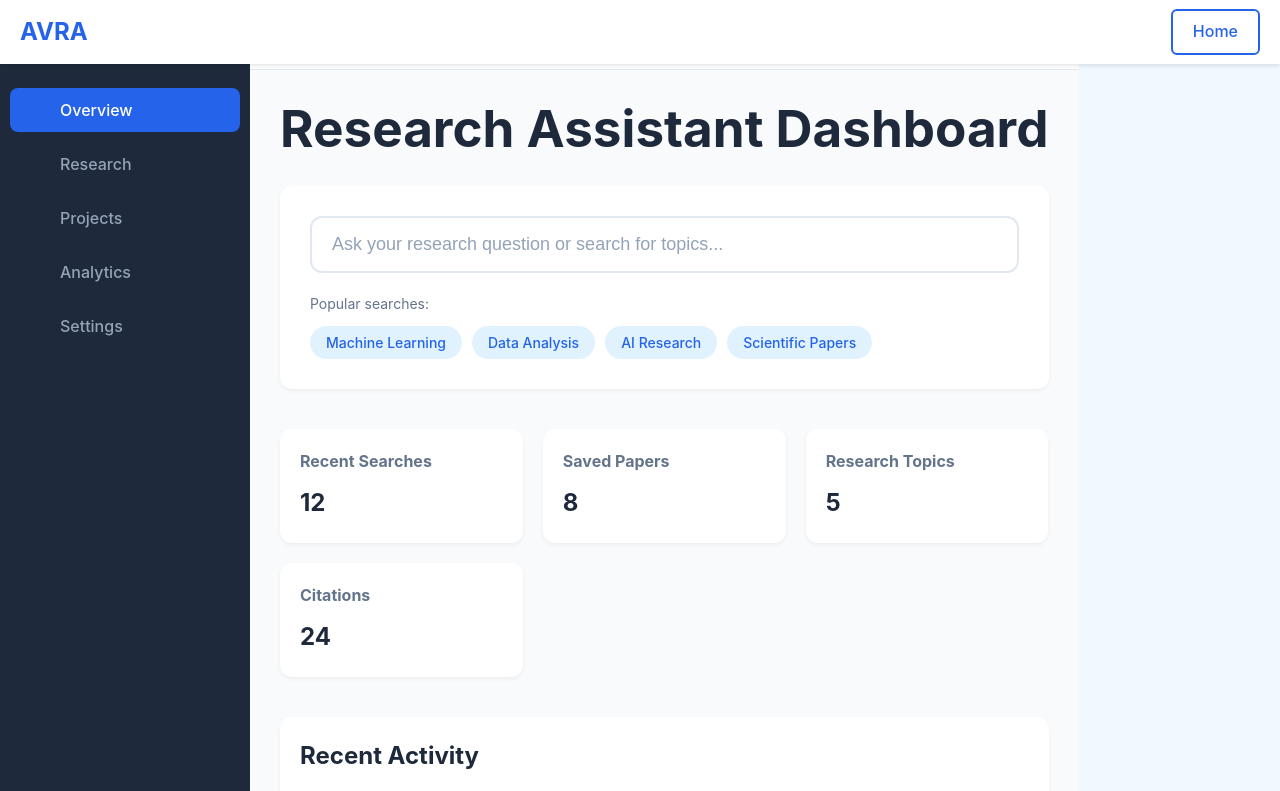
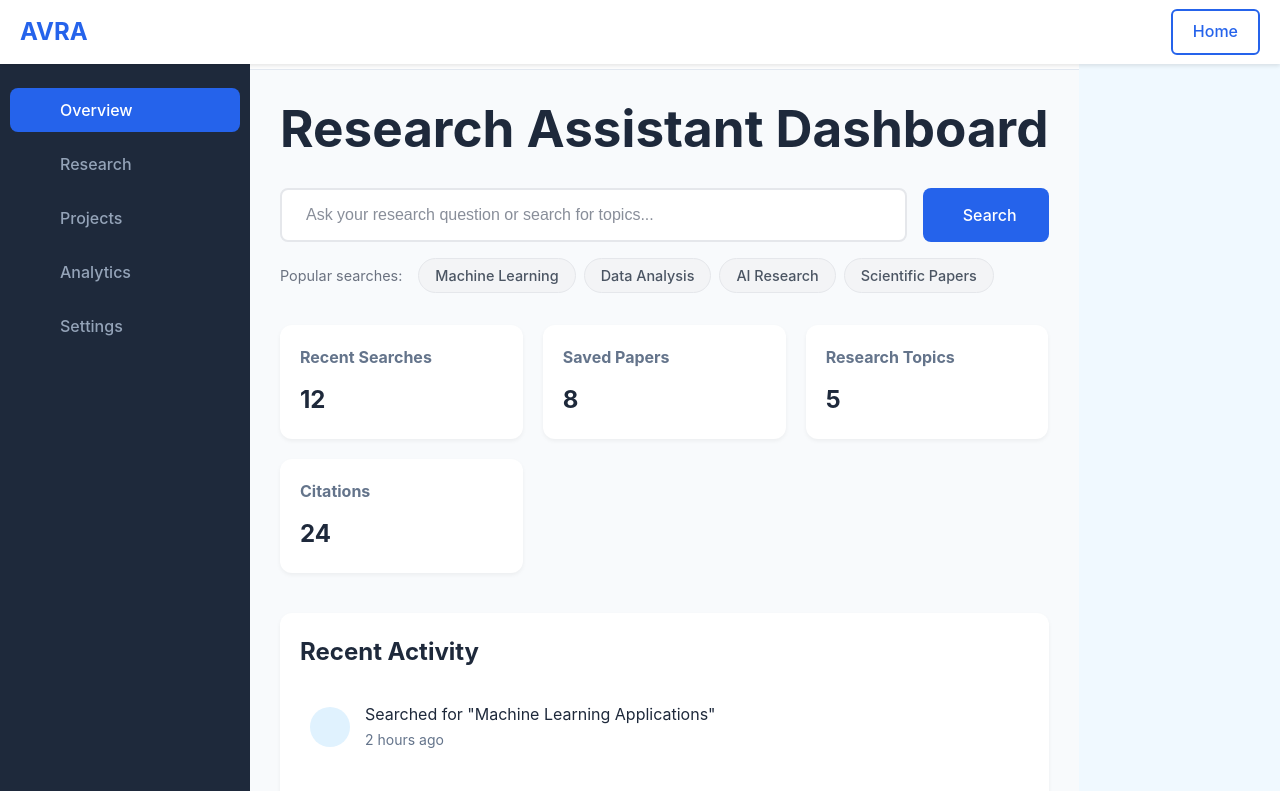
Before and after one commit to AnjaliRawatAR/AI-based-virtual-research-assistant, a React (Vite) app in the folder Frontend/: page /dashboard in a window 1280 px wide. Shown: the top 791 px of the page. Built offline with nearby package versions, Linux system fonts and the light colour scheme.

Commit message:
make changes

```diff
--- a/Frontend/src/components/Dashboard.jsx
+++ b/Frontend/src/components/Dashboard.jsx
@@ -11,11 +11,14 @@ const Dashboard = () => {
   const handleSearch = async (e) => {
     e.preventDefault();
     setIsLoading(true);
+    console.log(searchQuery);
     try {
       // TODO: Replace with actual API call
-      const response = await fetch(`http://localhost:8000/api/search?query=${searchQuery}`);
+      const response = await fetch(`http://localhost:8000/search?query=${searchQuery}`);
       const data = await response.json();
+      console.log(data);
       setSearchResults(data);
+      console.log(searchResults);
     } catch (error) {
       console.error('Error fetching results:', error);
     } finally {
@@ -100,15 +103,24 @@ const Dashboard = () => {
                     />
                     <button type="submit" className="search-button">
                       <i className="fas fa-search"></i>
+                      Search
                     </button>
                   </div>
                   <div className="search-suggestions">
                     <span className="suggestion-label">Popular searches:</span>
                     <div className="suggestion-tags">
-                      <button className="suggestion-tag">Machine Learning</button>
-                      <button className="suggestion-tag">Data Analysis</button>
-                      <button className="suggestion-tag">AI Research</button>
-                      <button className="suggestion-tag">Scientific Papers</button>
+                      <button className="suggestion-tag" onClick={() => setSearchQuery('Machine Learning')}>
+                        Machine Learning
+                        </button>
+                      <button className="suggestion-tag" onClick={() => setSearchQuery('Data Analysis')}>
+                        Data Analysis
+                      </button>
+                      <button className="suggestion-tag" onClick={() => setSearchQuery('AI Research')}>
+                        AI Research
+                      </button>
+                      <button className="suggestion-tag" onClick={() => setSearchQuery('Scientific Papers')}>
+                        Scientific Papers
+                      </button>
                     </div>
                   </div>
                 </form>
--- a/Frontend/src/components/Signup.jsx
+++ b/Frontend/src/components/Signup.jsx
@@ -1,6 +1,6 @@
-import React, { useState } from 'react';
+import { useState } from 'react';
 import { Link, useNavigate } from 'react-router-dom';
-import '../styles/Signup.css';
+import '../styles/Login.css';
 
 const Signup = () => {
   const navigate = useNavigate();
@@ -10,79 +10,74 @@ const Signup = () => {
     password: '',
     confirmPassword: ''
   });
-  const [error, setError] = useState('');
-  const [loading, setLoading] = useState(false);
+
+  const validatePasswords = () => {
+    return formData.password === formData.confirmPassword;
+  };
+
 
   const handleChange = (e) => {
-    setFormData({
-      ...formData,
-      [e.target.name]: e.target.value
-    });
+    const { name, value } = e.target;
+    setFormData(prevState => ({
+      ...prevState,
+      [name]: value
+    }));
   };
 
   const handleSubmit = async (e) => {
     e.preventDefault();
-    setError('');
-    setLoading(true);
-
-    if (formData.password !== formData.confirmPassword) {
-      setError('Passwords do not match');
-      setLoading(false);
-      return;
-    }
-
-    try {
+    if(!validatePasswords()){
+    // Handle signup logic here
+    console.log('Signup attempt with:', formData);
+    // After successful signup, redirect to OTP verification
+    try{
       const response = await fetch('http://localhost:8000/api/auth/signup', {
         method: 'POST',
         headers: {
-          'Content-Type': 'application/json',
+          'Content-Type': 'application/json'
         },
-        body: JSON.stringify({
-          name: formData.name,
-          email: formData.email,
-          password: formData.password,
-        }),
+        body: JSON.stringify(formData)
       });
+      const data = await response.json();
+      console.log(data);
+    }catch(err){
+      console.log(err);
+    }
 
-      const data = await response.json();
+    if(response.status === 201){
+      navigate('/verify-email')
+    }else{
+      alert(data.error);
+    }
 
-      if (!response.ok) {
-        throw new Error(data.message || 'Something went wrong');
-      }
+  }else{
+    alert('Passwords do not match');
+  }
 
-      // Store user data in localStorage
-      localStorage.setItem('user', JSON.stringify({
-        name: data.name,
-        email: data.email,
-        token: data.token
-      }));
 
-      // Navigate to dashboard
-      navigate('/dashboard');
-    } catch (err) {
-      setError(err.message);
-    } finally {
-      setLoading(false);
-    }
+
   };
 
   return (
     <div className="signup-container">
       <div className="login-box">
         <h2>Create Account</h2>
-        {error && <div className="error-message">{error}</div>}
+        <p className="login-subtitle">Please fill in your details to sign up</p>
+
         <form onSubmit={handleSubmit} className="login-form">
           <div className="form-group">
-            <label htmlFor="name">Name</label>
+            <label htmlFor="name">Full Name</label>
             <input
               type="text"
               id="name"
               name="name"
               value={formData.name}
               onChange={handleChange}
+              placeholder="Enter your full name"
               required
             />
           </div>
+
           <div className="form-group">
             <label htmlFor="email">Email</label>
             <input
@@ -91,9 +86,11 @@ const Signup = () => {
               name="email"
               value={formData.email}
               onChange={handleChange}
+              placeholder="Enter your email"
               required
             />
           </div>
+
           <div className="form-group">
             <label htmlFor="password">Password</label>
             <input
@@ -102,9 +99,11 @@ const Signup = () => {
               name="password"
               value={formData.password}
               onChange={handleChange}
+              placeholder="Create a password"
               required
             />
           </div>
+
           <div className="form-group">
             <label htmlFor="confirmPassword">Confirm Password</label>
             <input
@@ -113,20 +112,19 @@ const Signup = () => {
               name="confirmPassword"
               value={formData.confirmPassword}
               onChange={handleChange}
+              placeholder="Confirm your password"
               required
             />
           </div>
-          <button
-            type="submit"
-            className="signup-button"
-            disabled={loading}
-          >
-            {loading ? 'Creating Account...' : 'Sign Up'}
+
+          <button type="submit" className="login-button">
+            Sign Up
           </button>
         </form>
-        <div className="login-link">
-          Already have an account? <Link to="/login">Login</Link>
-        </div>
+
+        <p className="signup-prompt">
+          Already have an account? <Link to="/login" className="signup-link">Login</Link>
+        </p>
       </div>
     </div>
   );
--- a/Frontend/src/styles/Dashboard.css
+++ b/Frontend/src/styles/Dashboard.css
@@ -371,38 +371,37 @@
 
 /* Research Search Styles */
 .research-search-container {
-  margin-bottom: 40px;
-  background-color: white;
-  padding: 30px;
-  border-radius: 12px;
-  box-shadow: 0 2px 4px rgba(0, 0, 0, 0.05);
+  margin: 2rem 0;
+  width: 100%;
+  max-width: 800px;
+  margin-left: auto;
+  margin-right: auto;
 }
 
 .research-search-form {
-  display: flex;
-  flex-direction: column;
-  gap: 20px;
+  width: 100%;
 }
 
 .search-input-wrapper {
-  position: relative;
   display: flex;
-  align-items: center;
+  gap: 1rem;
+  margin-bottom: 1rem;
 }
 
 .research-search-input {
-  width: 100%;
-  padding: 16px 50px 16px 20px;
-  font-size: 18px;
-  border: 2px solid #e2e8f0;
-  border-radius: 12px;
+  flex: 1;
+  padding: 1rem 1.5rem;
+  border: 2px solid #e5e7eb;
+  border-radius: 8px;
+  font-size: 1rem;
   transition: all 0.3s ease;
   background-color: white;
-  color: #1e293b;
+  color: #1f2937;
 }
 
 .research-search-input::placeholder {
-  color: #94a3b8;
+  color: #6b7280;
+  opacity: 0.8;
 }
 
 .research-search-input:focus {
@@ -413,51 +412,97 @@
 }
 
 .search-button {
-  position: absolute;
-  right: 15px;
-  background: none;
+  padding: 0 2rem;
+  background-color: #2563eb;
+  color: white;
   border: none;
-  color: #2563eb;
+  border-radius: 8px;
+  font-size: 1rem;
+  font-weight: 500;
   cursor: pointer;
-  padding: 8px;
-  transition: transform 0.2s ease;
+  transition: all 0.3s ease;
+  display: flex;
+  align-items: center;
+  gap: 0.5rem;
 }
 
 .search-button:hover {
-  transform: scale(1.1);
+  background-color: #1d4ed8;
+  transform: translateY(-1px);
+}
+
+.search-button i {
+  font-size: 1.1rem;
 }
 
 .search-suggestions {
   display: flex;
-  flex-direction: column;
-  gap: 10px;
+  align-items: center;
+  gap: 1rem;
+  flex-wrap: wrap;
 }
 
 .suggestion-label {
-  color: #64748b;
-  font-size: 14px;
+  color: #6b7280;
+  font-size: 0.9rem;
 }
 
 .suggestion-tags {
   display: flex;
+  gap: 0.5rem;
   flex-wrap: wrap;
-  gap: 10px;
 }
 
 .suggestion-tag {
-  padding: 8px 16px;
-  background-color: #e0f2fe;
-  color: #2563eb;
-  border: none;
+  padding: 0.5rem 1rem;
+  background-color: #f3f4f6;
+  border: 1px solid #e5e7eb;
   border-radius: 20px;
+  font-size: 0.9rem;
+  color: #4b5563;
   cursor: pointer;
-  font-size: 14px;
-  transition: all 0.2s ease;
+  transition: all 0.3s ease;
 }
 
 .suggestion-tag:hover {
-  background-color: #bae6fd;
-  transform: translateY(-1px);
+  background-color: #e5e7eb;
+  color: #1f2937;
+}
+
+/* Responsive Design for Search */
+@media (max-width: 768px) {
+  .search-input-wrapper {
+    flex-direction: column;
+  }
+
+  .search-button {
+    width: 100%;
+    justify-content: center;
+    padding: 1rem;
+  }
+
+  .search-suggestions {
+    flex-direction: column;
+    align-items: flex-start;
+    gap: 0.5rem;
+  }
+}
+
+@media (max-width: 480px) {
+  .research-search-input {
+    padding: 0.75rem 1rem;
+    font-size: 0.9rem;
+  }
+
+  .search-button {
+    padding: 0.75rem;
+    font-size: 0.9rem;
+  }
+
+  .suggestion-tag {
+    padding: 0.4rem 0.8rem;
+    font-size: 0.8rem;
+  }
 }
 
 /* Results Section */
--- a/Frontend/src/styles/Signup.css
+++ b/Frontend/src/styles/Signup.css
@@ -1,3 +1,13 @@
+/* Signup Page Styles */
+.signup-page {
+  min-height: 100vh;
+  display: flex;
+  align-items: center;
+  justify-content: center;
+  background: linear-gradient(135deg, #1e293b 0%, #0f172a 100%);
+  padding: 20px;
+}
+
 .signup-container {
   display: flex;
   justify-content: center;
@@ -13,9 +23,11 @@
   background: white;
   padding: 40px;
   border-radius: 12px;
-  box-shadow: 0 4px 6px rgba(0, 0, 0, 0.1);
+  box-shadow: 0 8px 32px rgba(0, 0, 0, 0.1);
+  backdrop-filter: blur(10px);
   width: 100%;
   max-width: 450px;
+  margin: 0 auto;
 }
 
 .login-box h2 {
```
Also changed, not shown: 2 other files (tests, documents, lock files or other folders).
